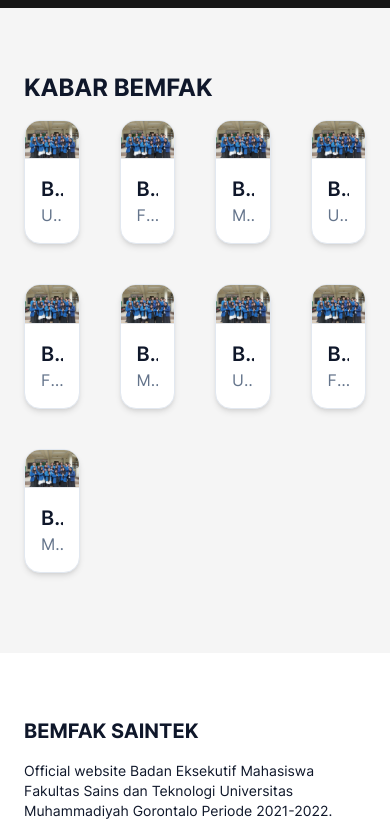
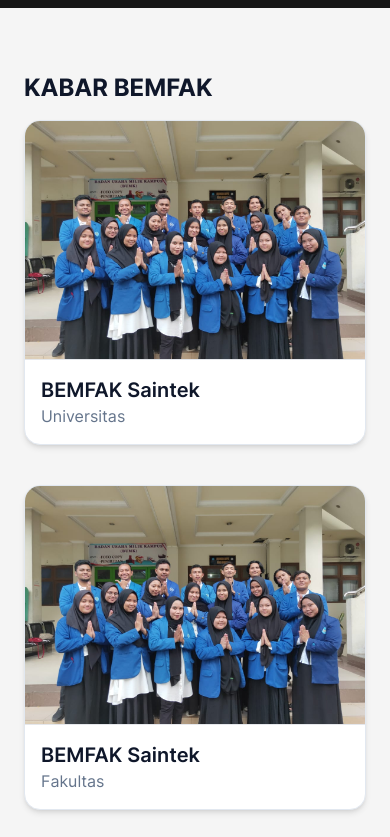
Before and after one commit to KhairullFathan/bemfak-saintek, a Next.js app: page /kabar-bemfak in a window 390 px wide. Shown: the part 840-1677 px from the top of the page. Built offline with nearby package versions, Linux system fonts and the light colour scheme.

Commit message:
inital commit

```diff
--- a/src/components/KabarBemfak/viewList.tsx
+++ b/src/components/KabarBemfak/viewList.tsx
@@ -60,7 +60,7 @@
         <h2 className="text-2xl font-bold uppercase">Kabar Bemfak</h2>
       </div>
       {/* !-m-4 to fix box-shadow cropping due to overflow:hidden */}
-      <div id="kabar-bemfak__items" className="grid grid-cols-4 gap-10">
+      <div id="kabar-bemfak__items" className="grid sm:grid-cols-1 md:grid-cols-2 lg:grid-cols-4 gap-10">
         {Item.map((item, i) => (
           <Link href="/#">
             <a className="group block overflow-hidden rounded-2xl border border-slate-200 bg-white shadow-md transition-all duration-150 hover:-translate-y-1 hover:shadow-lg dark:border-slate-800 dark:bg-slate-700">
--- a/src/components/LensaKegiatan/viewList.tsx
+++ b/src/components/LensaKegiatan/viewList.tsx
@@ -66,7 +66,7 @@
         <h2 className="text-2xl font-bold uppercase">Lensa Kegiatan</h2>
       </div>
       {/* !-m-4 to fix box-shadow cropping due to overflow:hidden */}
-      <div id="lensa-kegiatan__items" className="grid grid-cols-4 gap-10">
+      <div id="lensa-kegiatan__items" className="grid sm:grid-cols-1 md:grid-cols-2 lg:grid-cols-4 gap-10">
         {Item.map((item, i) => (
           <SwiperSlide key={i}>
             <Link href="/#">
```
